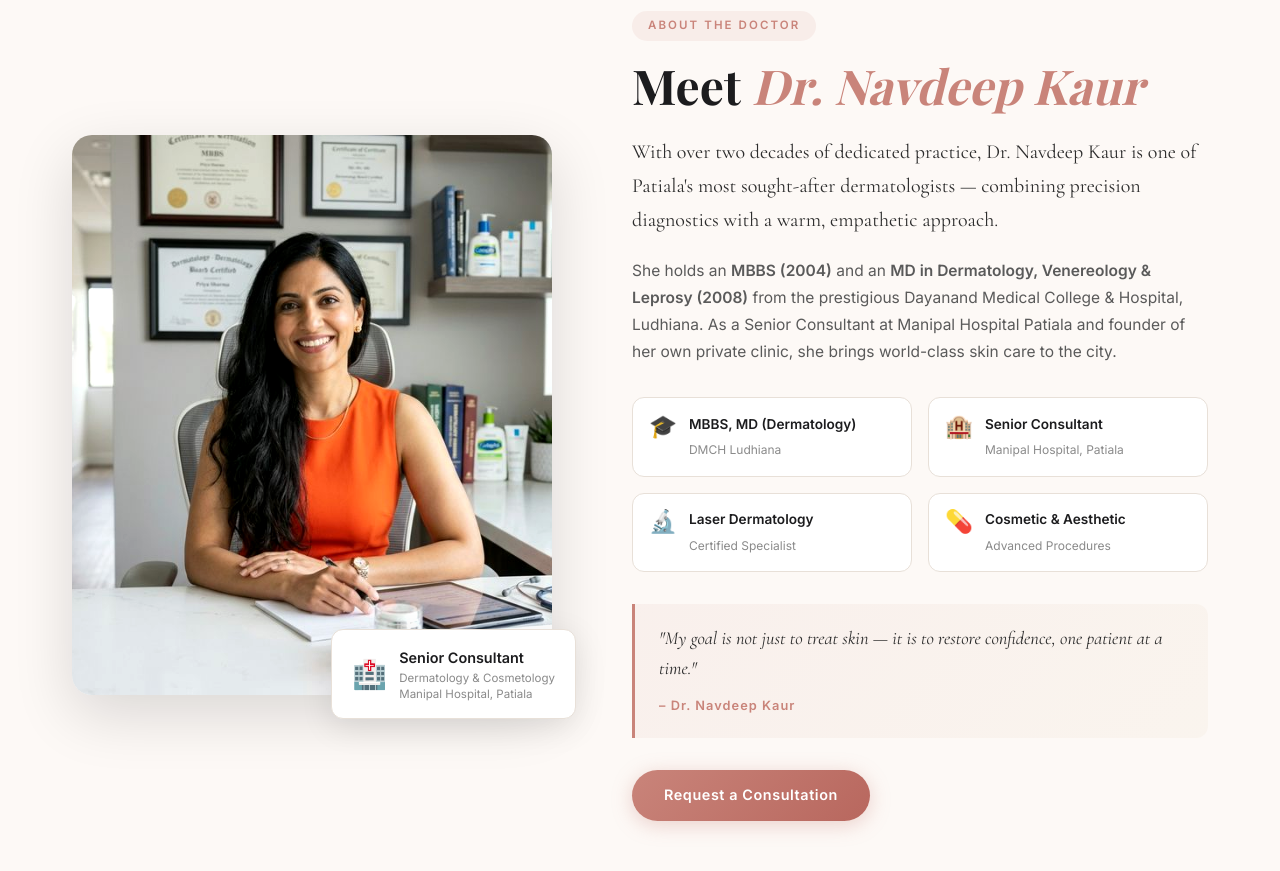
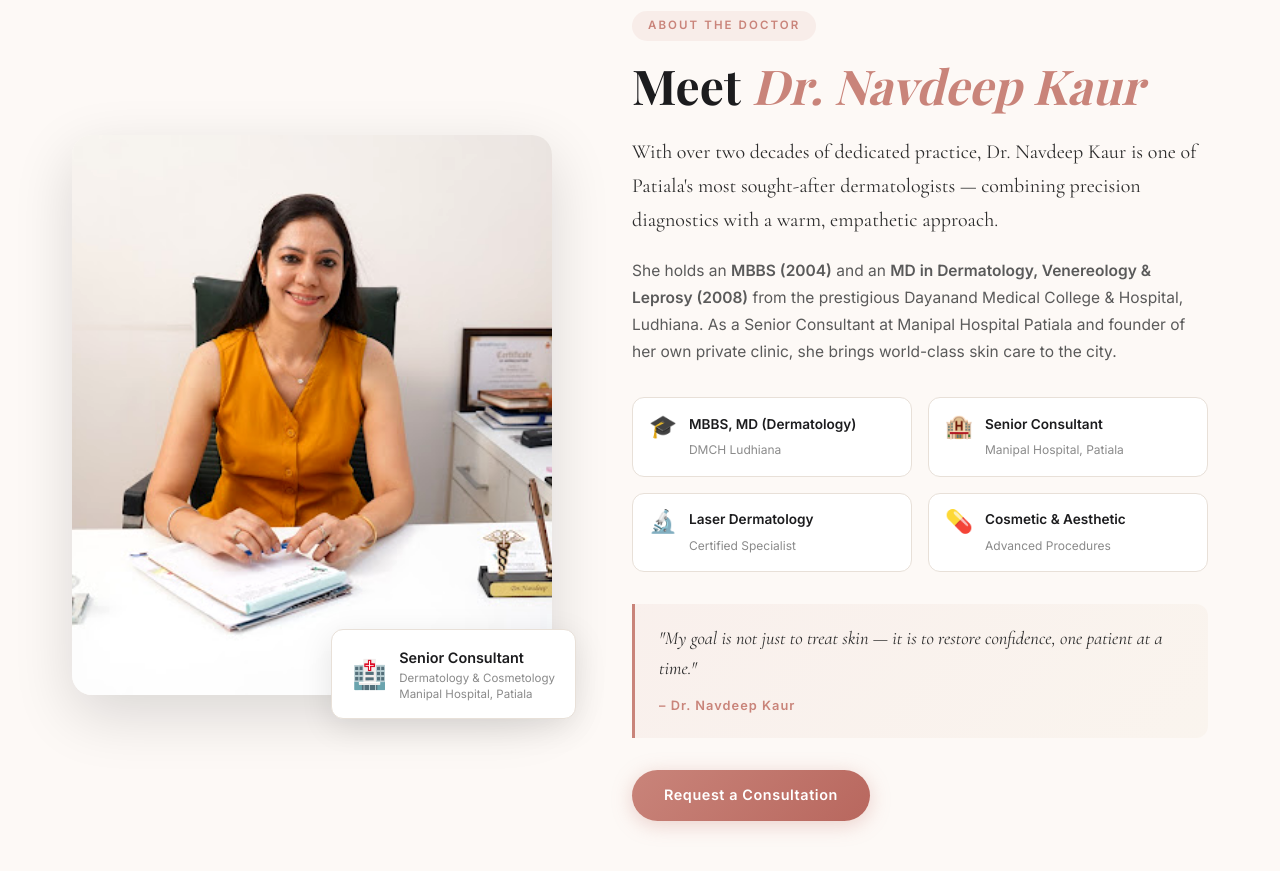
Before and after one commit to gsengh24/Dr-Navdeep-Kaur, a plain HTML site: page index.html in a window 1280 px wide. Shown: the part 960-1831 px from the top of the page. Drawn offline with nearby package versions, Linux system fonts and the light colour scheme; a web font is replaced by a local one.

Commit message:
Update About Section photo

```diff
--- a/index.html
+++ b/index.html
@@ -147,7 +147,7 @@
       <div class="about-grid">
         <div class="about-image-col">
           <div class="about-image-wrap">
-            <img src="images/dr-navdeep-desk.jpg" alt="Dr. Navdeep Kaur – Senior Dermatologist"
+            <img src="images/dr-navdeep-about.jpeg" alt="Dr. Navdeep Kaur – Senior Dermatologist"
               class="about-img" />
             <div class="about-badge-card">
               <span class="badge-icon">🏥</span>
```
Also changed, not shown: images/dr-navdeep-about.jpeg (added).
